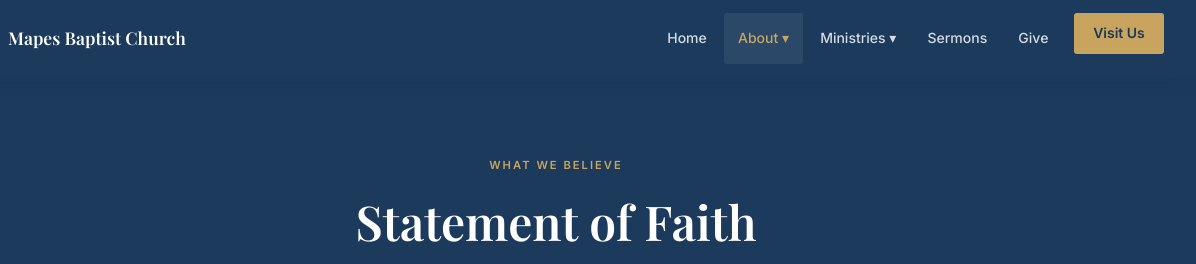
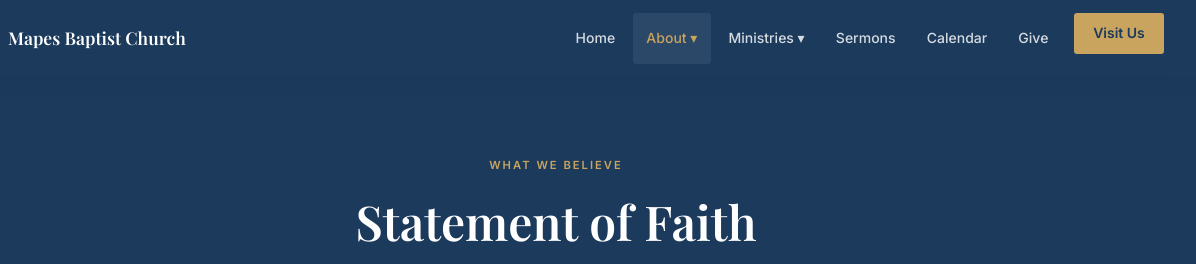
Before and after one commit to gentoolink/mapeschurch, a plain HTML site: page faith.html in a window 1280 px wide. Shown: the top 264 px of the page, 84-1280 px from the left. Drawn offline with nearby package versions, Linux system fonts and the light colour scheme.

Commit message:
add Calendar link to main nav menu on all pages
Co-Authored-By: Claude Opus 5.5 <noreply@anthropic.com>

```diff
--- a/faith.html
+++ b/faith.html
@@ -385,6 +385,7 @@
       </ul>
     </li>
     <li><a href="sermons.html">Sermons</a></li>
+    <li><a href="index.html#calendar">Calendar</a></li>
     <li><a href="give.html">Give</a></li>
     <li><a href="index.html#contact" class="nav-cta">Visit Us</a></li>
   </ul>
```
Also changed, not shown: give.html (+1 -0 lines), index.html (+1 -0 lines), membership.html (+1 -0 lines), sermons.html (+1 -0 lines), vbs.html (+1 -0 lines).
